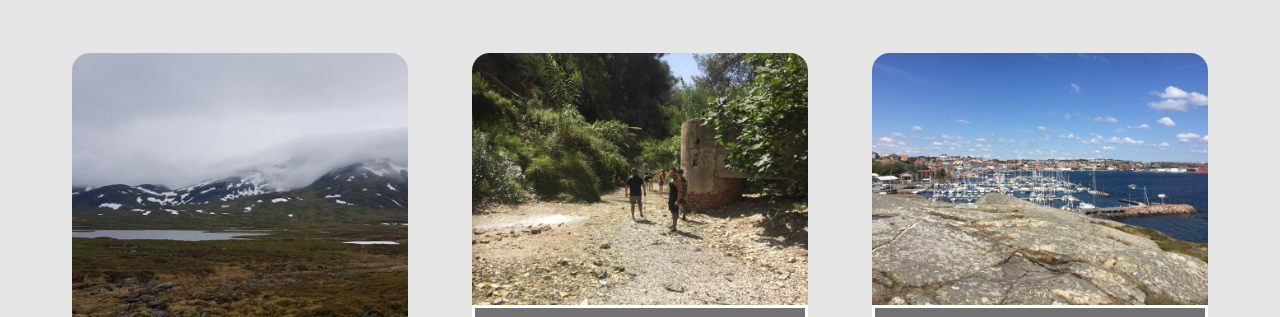
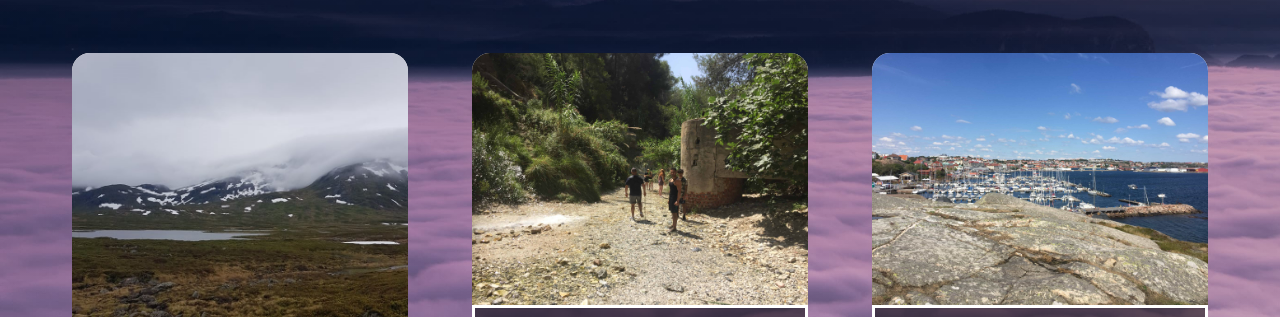
Before and after one commit to LucasDolva/OSLOMET_FINAL_ASSIGNMENT, a plain HTML site: page fun.html in a window 1280 px wide. Shown: the part 328-645 px from the top of the page. Drawn offline with nearby package versions, Linux system fonts and the light colour scheme; the site is published under a folder, as on GitHub Pages, so addresses that start at the root find nothing.

Commit message:
Update style-fun.css

```diff
--- a/css/style-fun.css
+++ b/css/style-fun.css
@@ -16,7 +16,7 @@
 
 .backgrounder-top {
   background-image: linear-gradient(rgba(0, 0, 0, 0.1), rgba(17, 17, 17, 0.1)),
-    url(/img/fun-page/ales-krivechec-header-pic-unsplash.jpg);
+    url(../img/fun-page/ales-krivechec-header-pic-unsplash.jpg);
 
   background-size: cover;
 }
```
